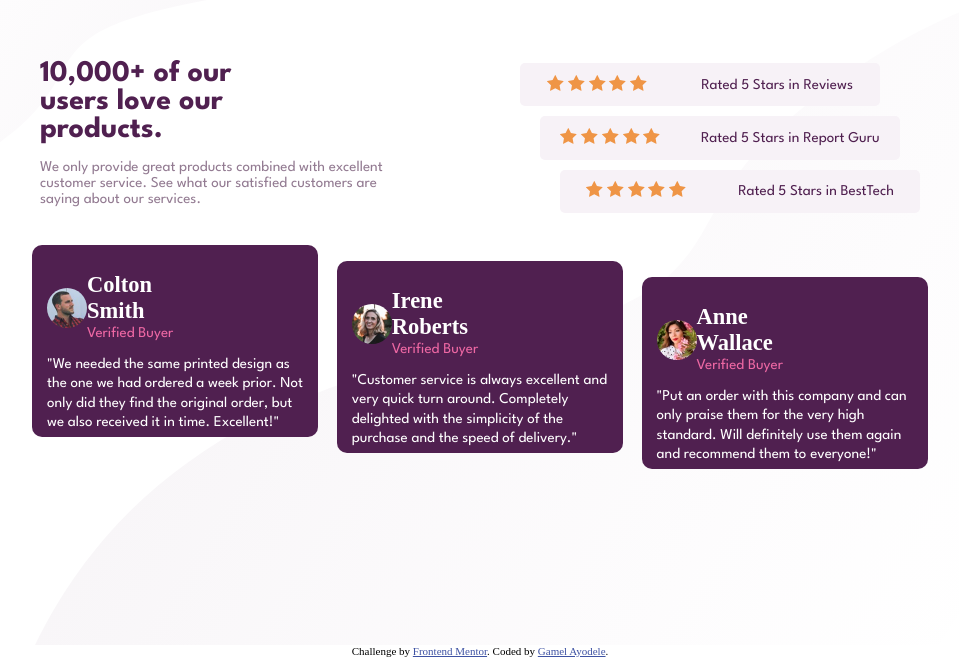
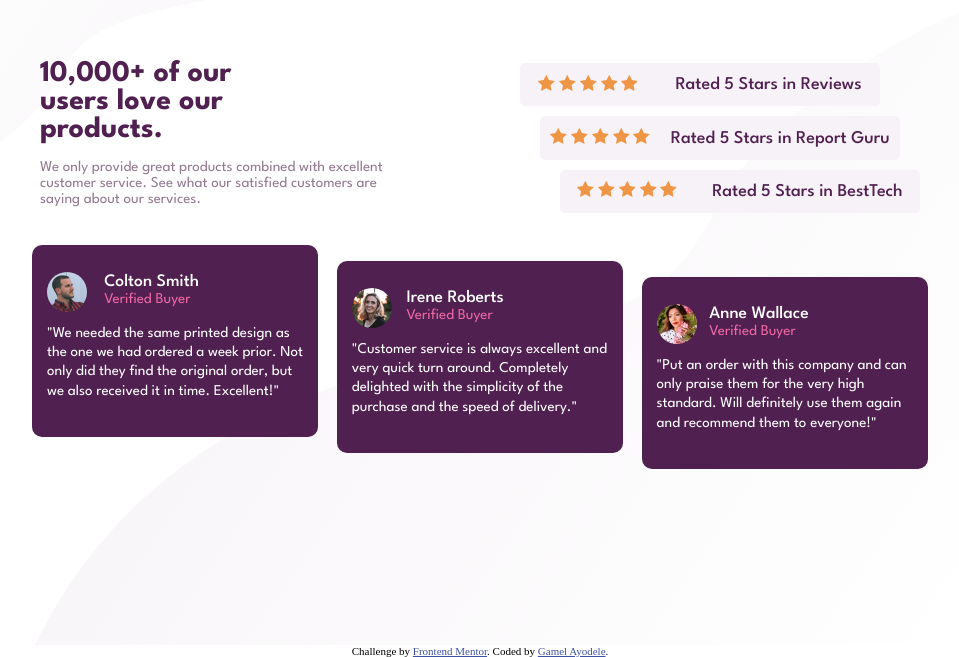
Before and after one commit to gamelayo/Social-proof-section, a plain HTML site: page index.html in a window 1280 px wide. Shown: the part 155-812 px from the top of the page, without its empty margins (160-1119 px from the left). Drawn offline with Linux system fonts and the light colour scheme.

Commit message:
lastest commit

```diff
--- a/Css/style.css
+++ b/Css/style.css
@@ -50,6 +50,7 @@ h1 {
   margin-bottom: 15px;
   color: hsl(300, 43%, 22%);
 }
+h2,
 h3 {
   font-family: "League Spartan", sans-serif;
   font-weight: 500;
@@ -69,8 +70,9 @@ p {
   margin-top: 10px;
   border-radius: 5px;
 }
-.star p {
+.star h2 {
   color: hsl(300, 43%, 22%);
+  font-size: large;
 }
 .star-1 {
   align-self: flex-start;
--- a/index.html
+++ b/index.html
@@ -52,7 +52,7 @@
               <img src="./images/icon-star.svg" alt="star" />
               <img src="./images/icon-star.svg" alt="star"
             /></span>
-            <p>Rated 5 Stars in Reviews</p>
+            <h2>Rated 5 Stars in Reviews</h2>
           </div>
           <div class="star star-2">
             <span
@@ -62,7 +62,7 @@
               <img src="./images/icon-star.svg" alt="star" />
               <img src="./images/icon-star.svg" alt="star"
             /></span>
-            <p>Rated 5 Stars in Report Guru</p>
+            <h2>Rated 5 Stars in Report Guru</h2>
           </div>
           <div class="star star-3">
             <span
@@ -72,7 +72,7 @@
               <img src="./images/icon-star.svg" alt="star" />
               <img src="./images/icon-star.svg" alt="star"
             /></span>
-            <p>Rated 5 Stars in BestTech</p>
+            <h2>Rated 5 Stars in BestTech</h2>
           </div>
         </div>
       </div>
@@ -81,7 +81,7 @@
           <div class="image-container">
             <img class="image" src="./images/image-colton.jpg" alt="" />
             <div class="image-title">
-              <h2>Colton Smith</h2>
+              <h3>Colton Smith</h3>
               <p>Verified Buyer</p>
             </div>
           </div>
@@ -96,7 +96,7 @@
           <div class="image-container">
             <img class="image" src="./images/image-irene.jpg" alt="" />
             <div class="image-title">
-              <h2>Irene Roberts</h2>
+              <h3>Irene Roberts</h3>
               <p>Verified Buyer</p>
             </div>
           </div>
@@ -111,7 +111,7 @@
           <div class="image-container">
             <img class="image" src="./images/image-anne.jpg" alt="" />
             <div class="image-title">
-              <h2>Anne Wallace</h2>
+              <h3>Anne Wallace</h3>
               <p>Verified Buyer</p>
             </div>
           </div>
```
